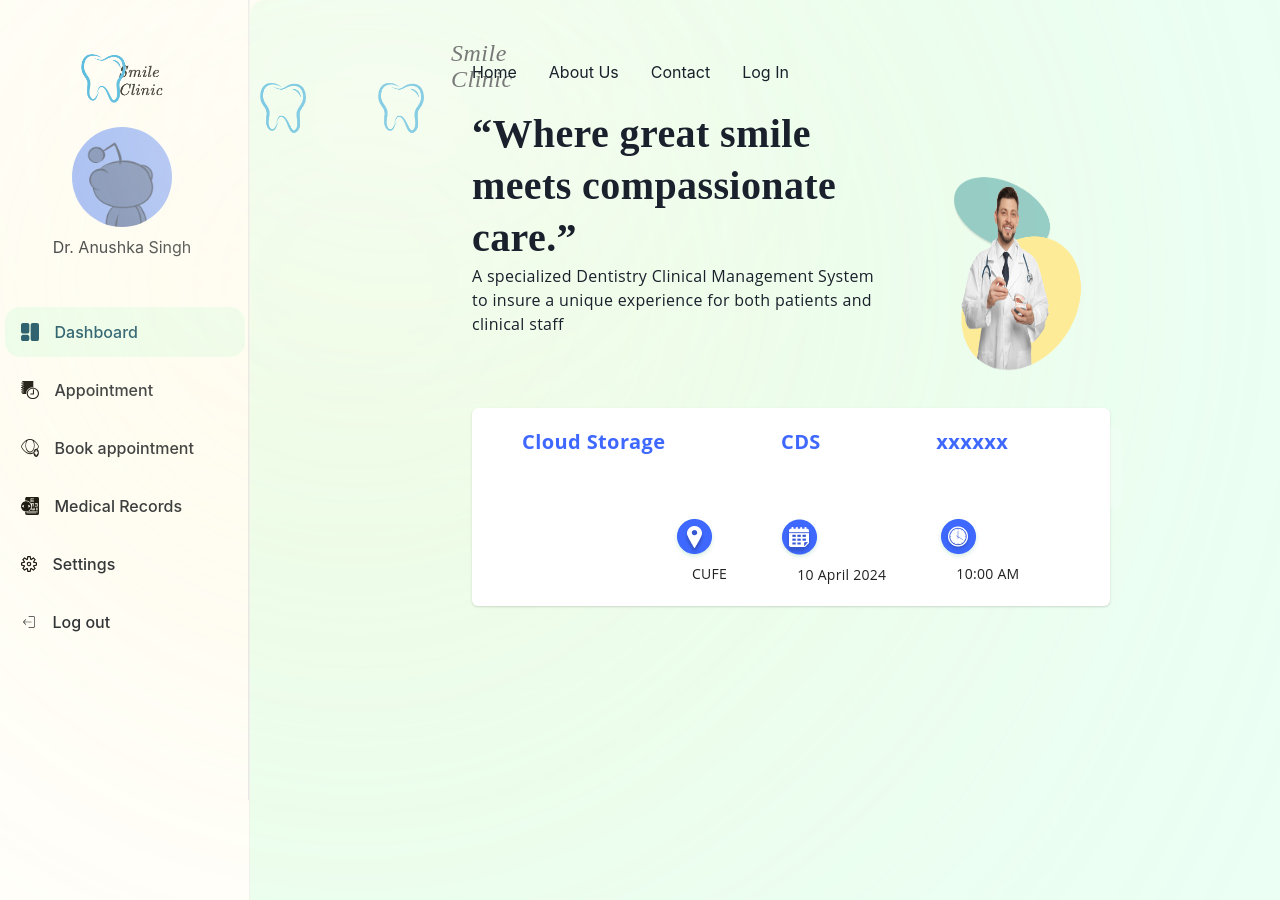
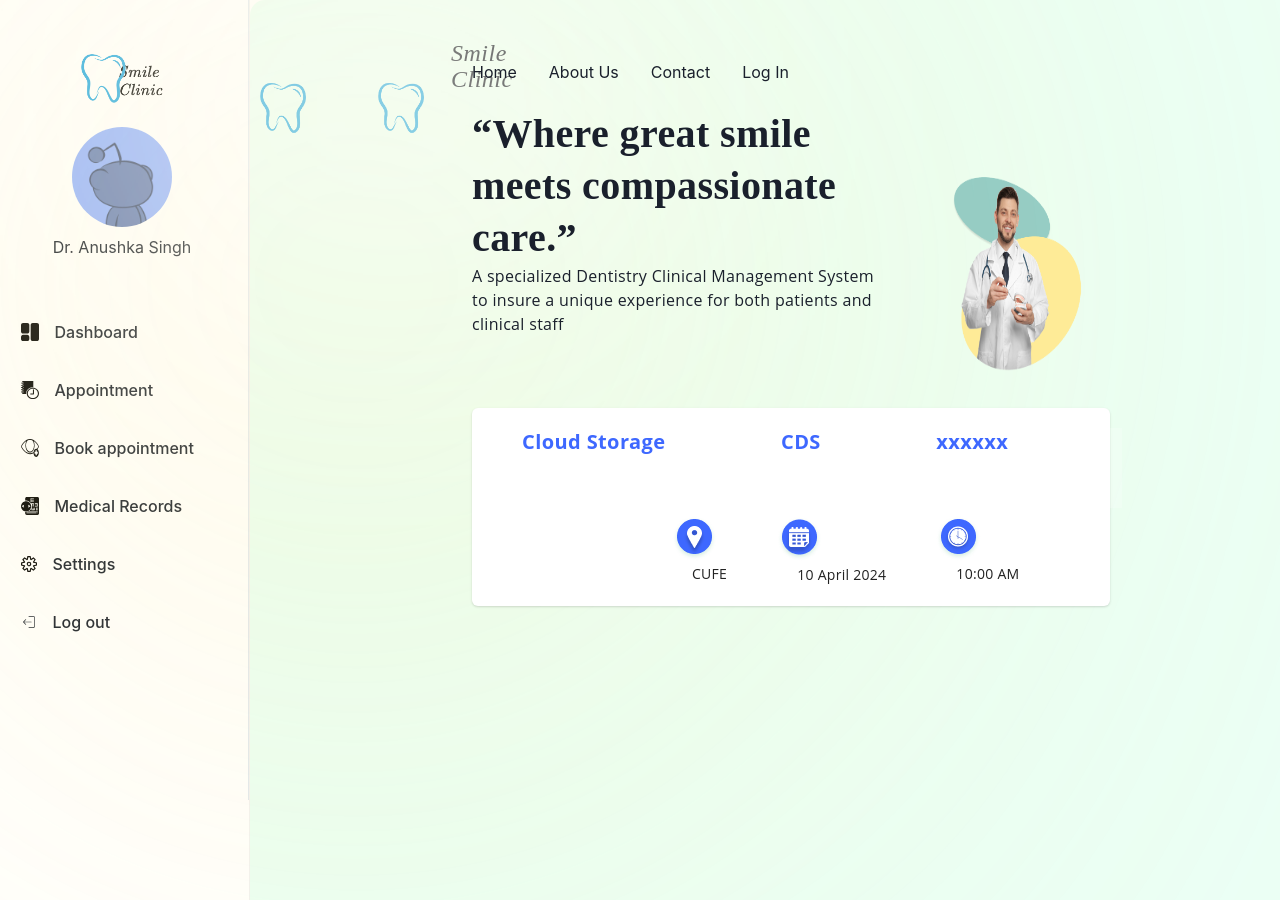
Before and after one commit to Smile-T1/smile-frontend, a React (Vite) app: page / in a window 1280 px wide. Built offline with nearby package versions, Linux system fonts and the light colour scheme; no server answers.

Commit message:
"Add routing for doctor and admin settings page; update Sidebar component to conditionally render links based on user access level"

```diff
--- a/src/App.jsx
+++ b/src/App.jsx
@@ -41,6 +41,8 @@ function App() {
             <Route path="/patient/appointment" element={<Appointment_Patient />} />
             <Route path="/patient/book_appointment" element={<Book_appointment_Patient />} />
             <Route path="/patient/settings" element={<Settings />} />
+            <Route path="/admin/settings" element={<Settings />} />
+            <Route path="/doctor/settings" element={<Settings />} />
             <Route path="/signup" element={<Signup />} />
             <Route path="/login" element={<Login />} />
             <Route path="/patient/medical_records" element={<Medical_records_Patient />} />
--- a/src/Components/Sidebar/Sidebar.jsx
+++ b/src/Components/Sidebar/Sidebar.jsx
@@ -12,6 +12,7 @@ import { CiLogout } from "react-icons/ci";
 import { VscSettingsGear } from "react-icons/vsc";
 
 function Sidebar() {
+  const userAccess = localStorage.getItem('userAccess');
   const [activeLink, setActiveLink] = useState('/patient/dashboard');
   const [screenWidth, setScreenWidth] = useState(window.innerWidth);
 
@@ -55,12 +56,14 @@ function Sidebar() {
             <p className='Patient_name'>Dr. Anushka Singh</p>
           </div>
           <div className='options-sidebar-list'>
-            <Link to={'/patient/dashboard'} className={`sidebar-link ${activeLink === '/patient/dashboard' ? 'active' : ''}`} onClick={() => setActiveLink('/patient/dashboard')}>
+            <Link to={userAccess === 'Patient' ? '/patient/dashboard' : userAccess === 'Doctor' ? '/doctor/dashboard' : '/admin/dashboard'}
+            className={`sidebar-link ${activeLink === (userAccess === 'Patient' ? '/patient/dashboard' : userAccess === 'Doctor' ? '/doctor/dashboard' : '/admin/dashboard') ? 'active' : ''}`}
+            onClick={() => setActiveLink('/patient/dashboard')}>
               <DashboardIcon
                 className="flex-shrink-0 w-6 h-6 cursor-pointer"
-                fill={`${activeLink === '/patient/dashboard' ? "#034561" : "black"}`}
+                fill={`${activeLink === (userAccess === 'Patient' ? '/patient/dashboard' : userAccess === 'Doctor' ? '/doctor/dashboard' : '/admin/dashboard') ? "#034561" : "black"}`}
               />
-              <p className={`sidebar-text ${activeLink === '/patient/dashboard' ? 'active' : ''}`}>Dashboard</p>
+              <p className={`sidebar-text ${activeLink === (userAccess === 'Patient' ? '/patient/dashboard' : userAccess === 'Doctor' ? '/doctor/dashboard' : '/admin/dashboard') ? 'active' : ''}`}>Dashboard</p>
             </Link>
             <Link to="/patient/appointment" className={`sidebar-link ${activeLink === '/patient/appointment' ? 'active' : ''}`} onClick={() => setActiveLink('/patient/appointment')}>
               <AppointmentsIcon
```
